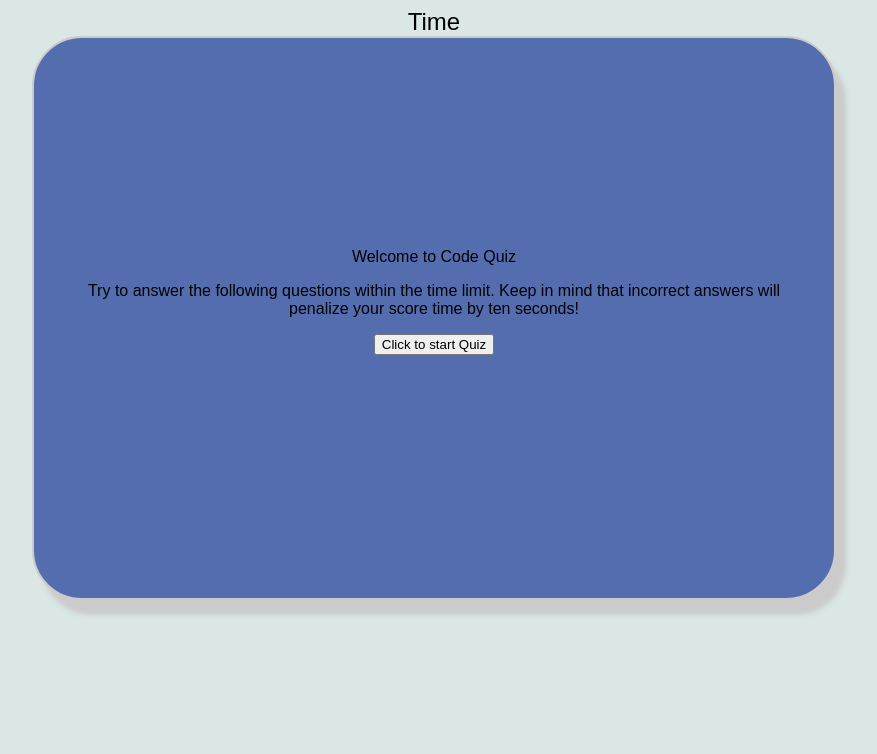
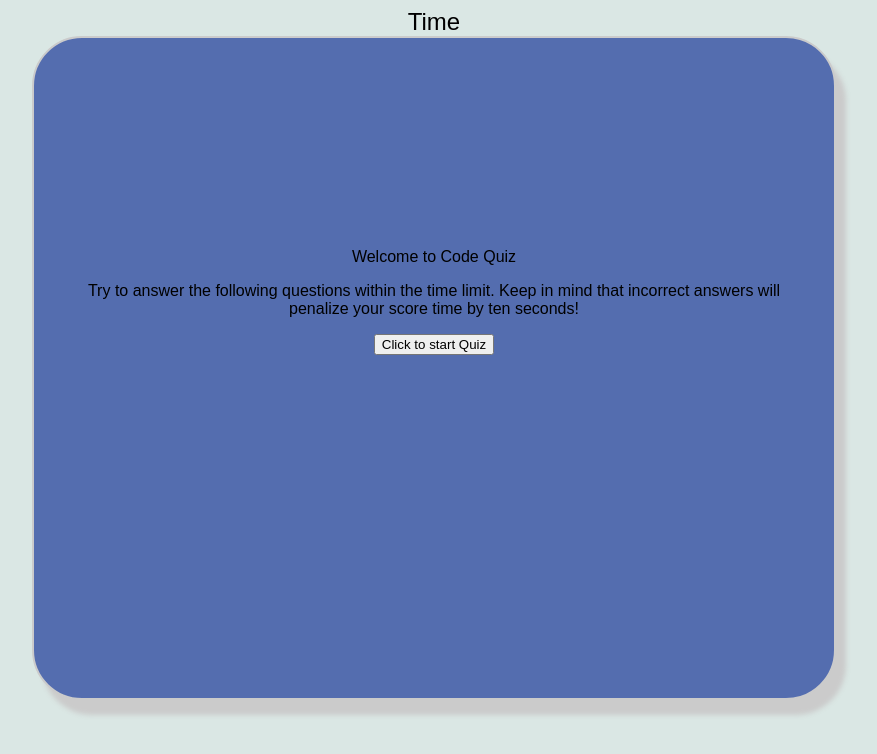
Before and after one commit to dchargois23/Code-Quiz-, a plain HTML site: page index.html in a window 1280 px wide. Shown: the whole page, without its empty margins (206-1083 px from the left). Drawn offline with nearby package versions, Linux system fonts and the light colour scheme.

Commit message:
readme push

```diff
--- a/script.js
+++ b/script.js
@@ -1,3 +1,5 @@
+
+//add timer
 function setTime() {
     var timeLeft = 60;
     var timerInterval = setInterval(function () {
@@ -131,7 +133,6 @@ Quiz.prototype.guess = function (answer) {
     }
 
 
-
     this.questionIndex++;
 }
 
--- a/style.css
+++ b/style.css
@@ -11,7 +11,7 @@ body {
     /* display: flex; */
     /* justify-content: center; */
     width: 700px;
-    height:500px;
+    height:600px;
     margin: 0 auto;
     background-color: rgb(84, 109, 175);
     padding: 10px 50px 50px 50px;
```
Also changed, not shown: 1 other file.
